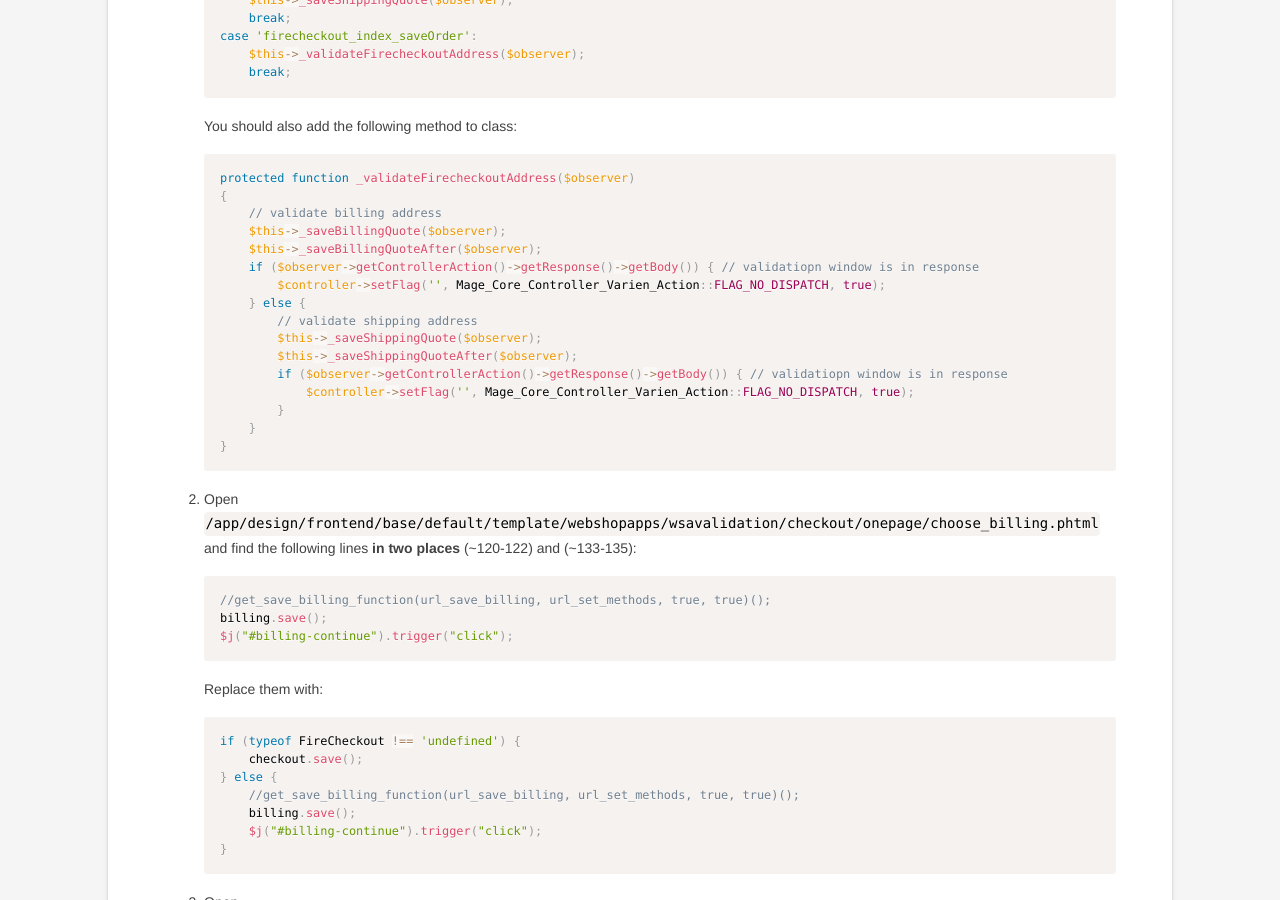
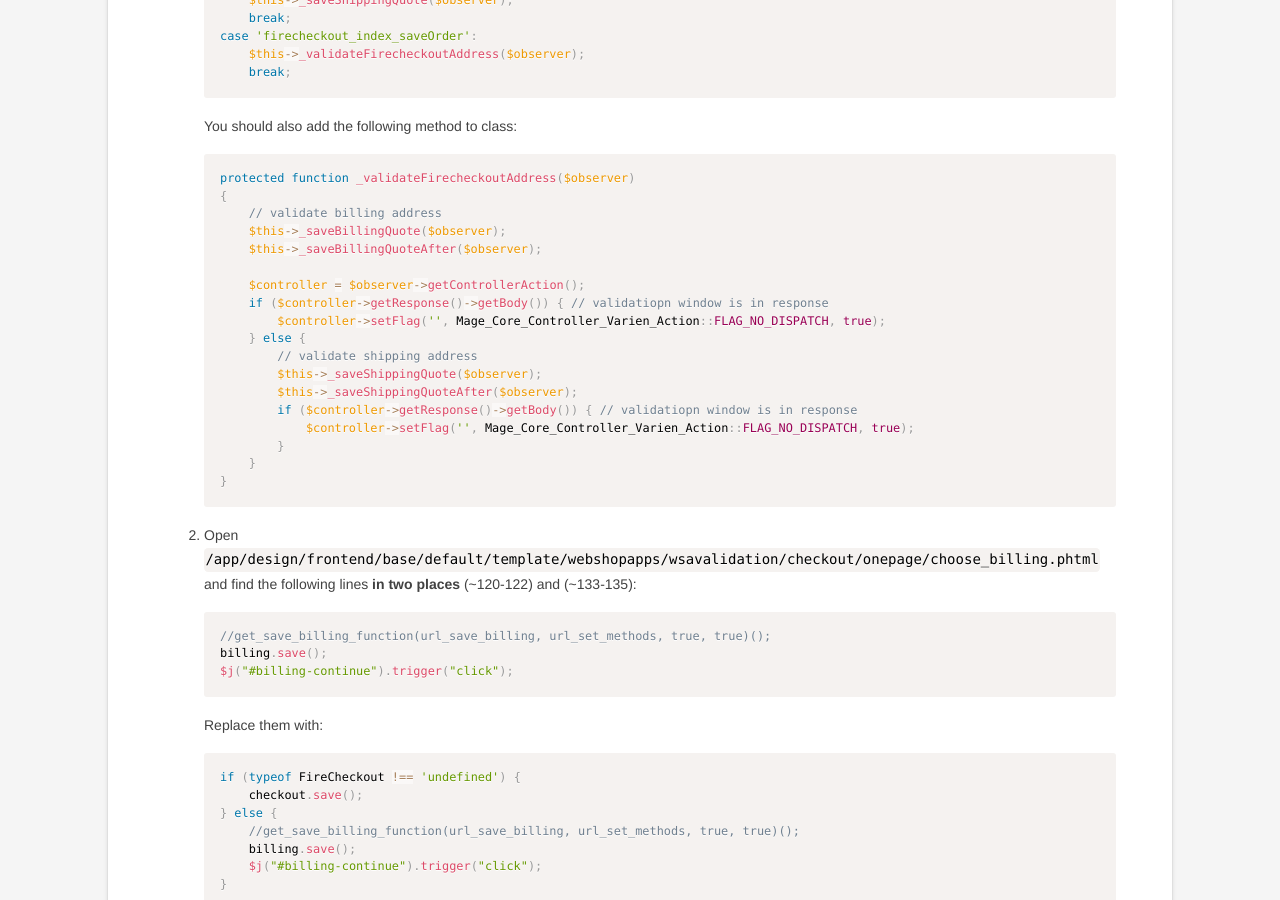
Before and after one commit to tmhub/tmhub.github.io, a Jekyll site: the page built from extensions/firecheckout/supported-modules/webshopapps-wsavalidation.md, in a window 1280 px wide and 900 px high, scrolled down 463 px. Built offline with Jekyll 4.4.1, drawn with Linux system fonts in a browser that asks for light colours.

Commit message:
Fixes to the webshopapps_wsavalidation integration

```diff
--- a/extensions/firecheckout/supported-modules/webshopapps-wsavalidation.md
+++ b/extensions/firecheckout/supported-modules/webshopapps-wsavalidation.md
@@ -37,13 +37,15 @@ category: Firecheckout
         // validate billing address
         $this->_saveBillingQuote($observer);
         $this->_saveBillingQuoteAfter($observer);
-        if ($observer->getControllerAction()->getResponse()->getBody()) { // validatiopn window is in response
+
+        $controller = $observer->getControllerAction();
+        if ($controller->getResponse()->getBody()) { // validatiopn window is in response
             $controller->setFlag('', Mage_Core_Controller_Varien_Action::FLAG_NO_DISPATCH, true);
         } else {
             // validate shipping address
             $this->_saveShippingQuote($observer);
             $this->_saveShippingQuoteAfter($observer);
-            if ($observer->getControllerAction()->getResponse()->getBody()) { // validatiopn window is in response
+            if ($controller->getResponse()->getBody()) { // validatiopn window is in response
                 $controller->setFlag('', Mage_Core_Controller_Varien_Action::FLAG_NO_DISPATCH, true);
             }
         }
```
